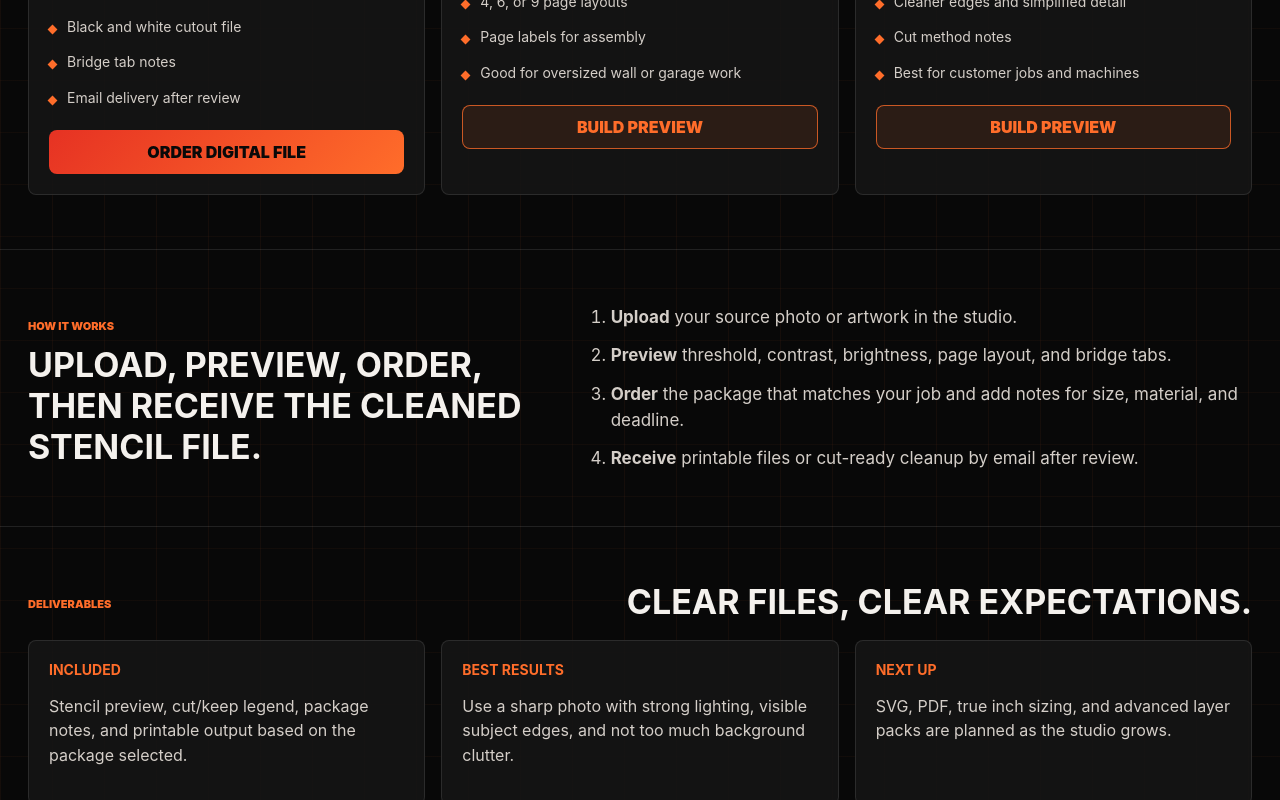
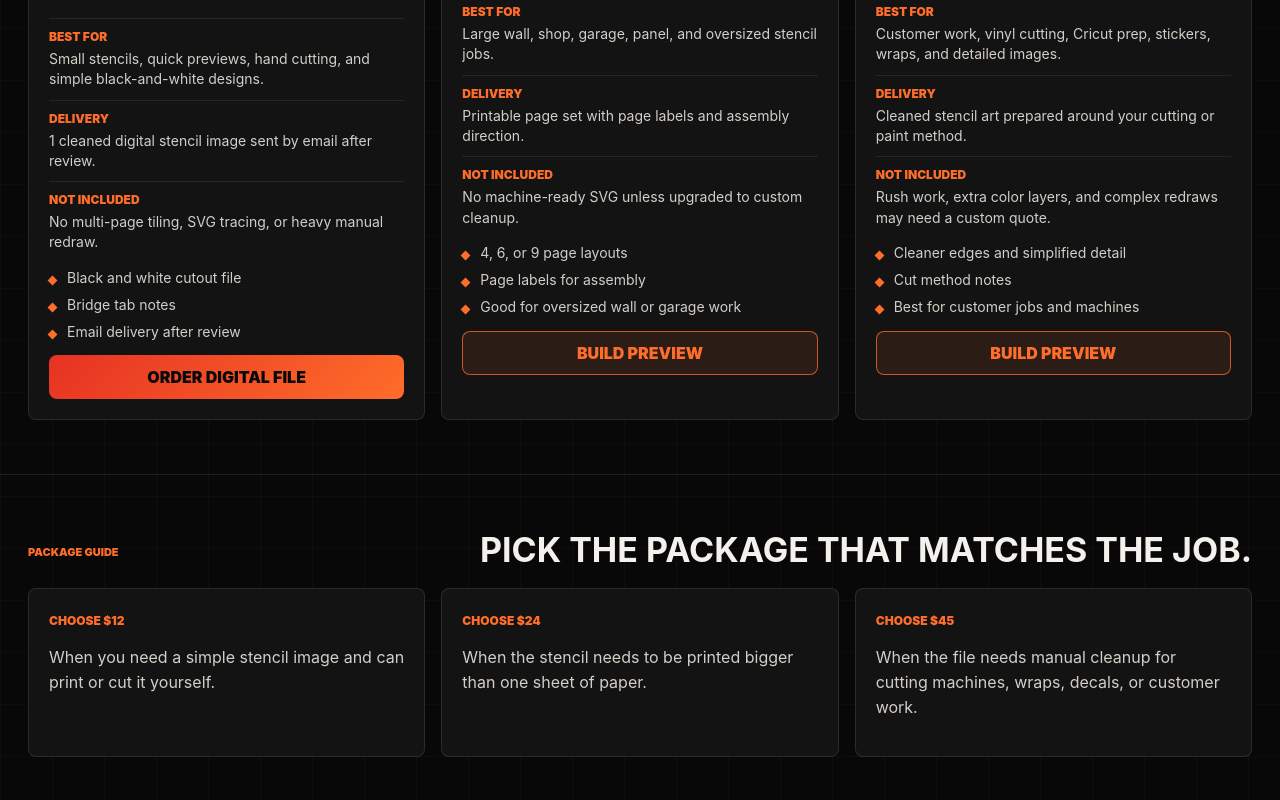
Before and after one commit to richardspark38-debug/sp4rk-stencil-studio, a React (Vite) app: page / in a window 1280 px wide. Shown: the part 3040-3840 px from the top of the page. Built offline with nearby package versions, Linux system fonts and the light colour scheme.

Commit message:
Add detailed package descriptions

```diff
--- a/src/App.css
+++ b/src/App.css
@@ -919,7 +919,8 @@ canvas {
 .customer-grid,
 .deliverables-grid,
 .instruction-grid,
-.sample-grid {
+.sample-grid,
+.package-guide {
   display: grid;
   grid-template-columns: repeat(3, 1fr);
   gap: 16px;
@@ -972,7 +973,8 @@ canvas {
 .deliverables-grid div,
 .instruction-grid article,
 .sample-card,
-.contact-card {
+.contact-card,
+.package-guide article {
   border: 1px solid var(--line);
   border-radius: 8px;
   background: rgba(21, 21, 21, 0.86);
@@ -1023,15 +1025,41 @@ canvas {
 .deliverables-grid p,
 .sample-card p,
 .contact-card p,
+.package-guide p,
 .order-band p {
   color: #d4cec8;
   line-height: 1.55;
 }
 
+.package-details {
+  display: grid;
+  gap: 10px;
+  margin: 16px 0 0;
+}
+
+.package-details div {
+  border-top: 1px solid rgba(255, 255, 255, 0.08);
+  padding-top: 10px;
+}
+
+.package-details dt,
+.package-guide strong {
+  color: var(--accent);
+  font-size: 12px;
+  font-weight: 950;
+  text-transform: uppercase;
+}
+
+.package-details dd {
+  margin: 5px 0 0;
+  color: #d4cec8;
+  font-size: 14px;
+  line-height: 1.45;
+}
+
 .price-card ul {
   display: grid;
   gap: 8px;
-  min-height: 98px;
   margin: 16px 0 0;
   padding: 0;
   color: #d4cec8;
@@ -1362,6 +1390,7 @@ canvas {
   .deliverables-grid,
   .instruction-grid,
   .sample-grid,
+  .package-guide,
   .policy-section {
     grid-template-columns: 1fr;
   }
--- a/src/App.js
+++ b/src/App.js
@@ -29,6 +29,9 @@ const ORDER_PACKAGES = [
     name: "Digital Stencil File",
     price: 12,
     detail: "Clean PNG stencil preview for cutting or printing",
+    bestFor: "Small stencils, quick previews, hand cutting, and simple black-and-white designs.",
+    delivery: "1 cleaned digital stencil image sent by email after review.",
+    notIncluded: "No multi-page tiling, SVG tracing, or heavy manual redraw.",
     bullets: ["Black and white cutout file", "Bridge tab notes", "Email delivery after review"],
   },
   {
@@ -36,6 +39,9 @@ const ORDER_PACKAGES = [
     name: "Tiled Print Pack",
     price: 24,
     detail: "Large stencil split across printable pages",
+    bestFor: "Large wall, shop, garage, panel, and oversized stencil jobs.",
+    delivery: "Printable page set with page labels and assembly direction.",
+    notIncluded: "No machine-ready SVG unless upgraded to custom cleanup.",
     bullets: ["4, 6, or 9 page layouts", "Page labels for assembly", "Good for oversized wall or garage work"],
   },
   {
@@ -43,6 +49,9 @@ const ORDER_PACKAGES = [
     name: "Custom Cut-Ready Job",
     price: 45,
     detail: "Manual cleanup for vinyl, Cricut, or wrap work",
+    bestFor: "Customer work, vinyl cutting, Cricut prep, stickers, wraps, and detailed images.",
+    delivery: "Cleaned stencil art prepared around your cutting or paint method.",
+    notIncluded: "Rush work, extra color layers, and complex redraws may need a custom quote.",
     bullets: ["Cleaner edges and simplified detail", "Cut method notes", "Best for customer jobs and machines"],
   },
 ];
@@ -1423,6 +1432,20 @@ function LandingPage({ onOpenStudio }) {
               <span>{item.name}</span>
               <strong>${item.price}</strong>
               <p>{item.detail}</p>
+              <dl className="package-details">
+                <div>
+                  <dt>Best For</dt>
+                  <dd>{item.bestFor}</dd>
+                </div>
+                <div>
+                  <dt>Delivery</dt>
+                  <dd>{item.delivery}</dd>
+                </div>
+                <div>
+                  <dt>Not Included</dt>
+                  <dd>{item.notIncluded}</dd>
+                </div>
+              </dl>
               <ul>
                 {item.bullets.map((bullet) => (
                   <li key={bullet}>{bullet}</li>
@@ -1437,6 +1460,27 @@ function LandingPage({ onOpenStudio }) {
               )}
             </article>
           ))}
+        </div>
+      </section>
+
+      <section className="site-section package-guide-section">
+        <div className="section-title">
+          <p className="eyebrow">Package Guide</p>
+          <h2>Pick the package that matches the job.</h2>
+        </div>
+        <div className="package-guide">
+          <article>
+            <strong>Choose $12</strong>
+            <p>When you need a simple stencil image and can print or cut it yourself.</p>
+          </article>
+          <article>
+            <strong>Choose $24</strong>
+            <p>When the stencil needs to be printed bigger than one sheet of paper.</p>
+          </article>
+          <article>
+            <strong>Choose $45</strong>
+            <p>When the file needs manual cleanup for cutting machines, wraps, decals, or customer work.</p>
+          </article>
         </div>
       </section>
 
```
